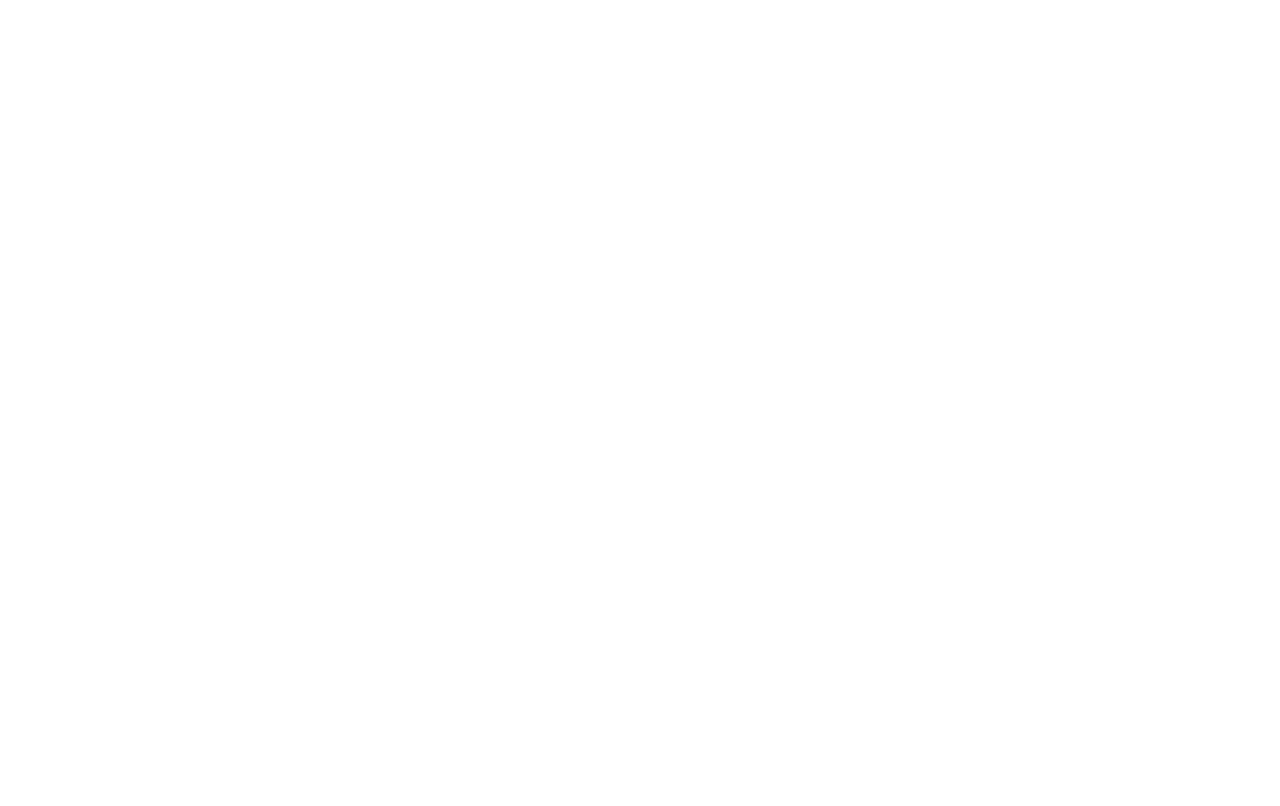
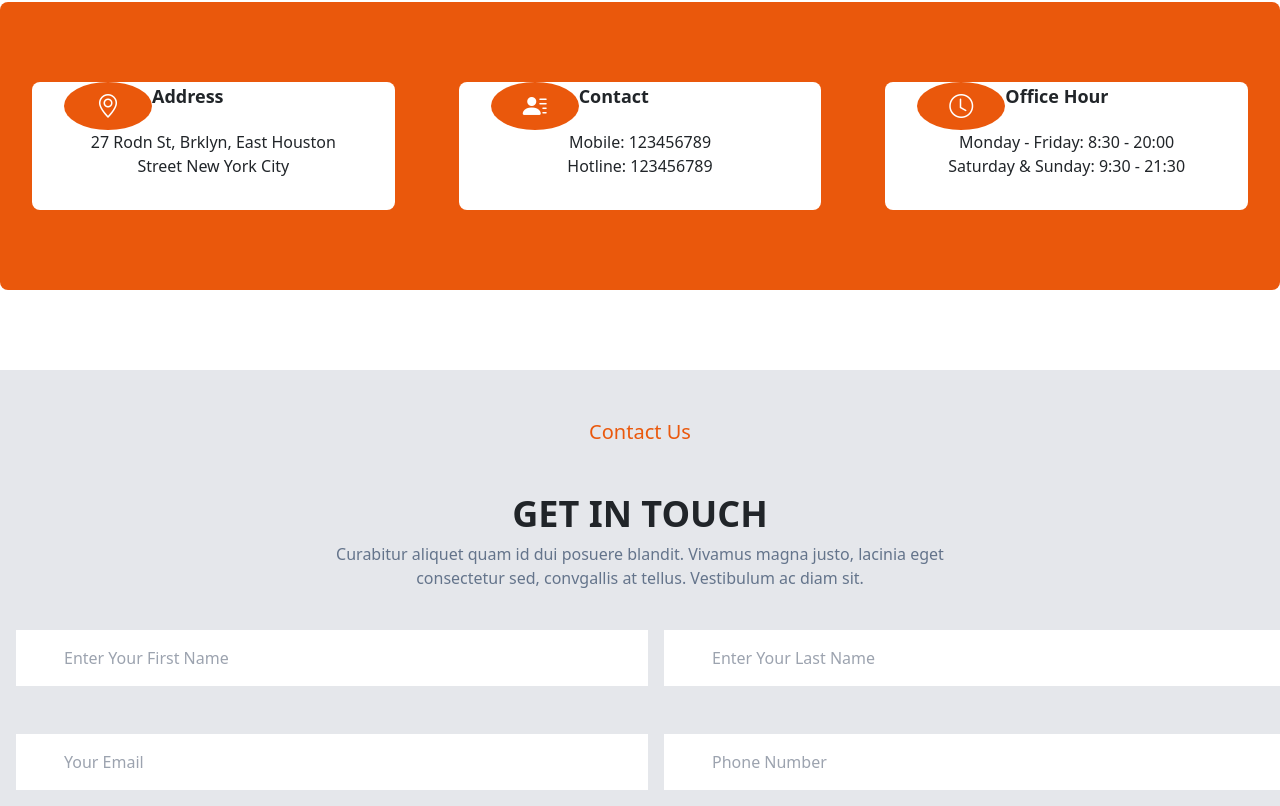
Before and after one commit to Kaveri17/AKA-_Travels, a React (Vite) app: page /contact in a window 1280 px wide. Before the commit this address had no page. Shown: the part 254-1060 px from the top of the page. Before the commit the page ends 800 px from the top, so only its background shows below. Built offline with nearby package versions, Linux system fonts and the light colour scheme.

Commit message:
9 day contact

```diff
--- a/src/App.jsx
+++ b/src/App.jsx
@@ -1,6 +1,6 @@
 import { useState } from 'react'
 import MyRoutes from './MyRoutes'
-// import Navbar from './components/Navbar'
+// import Navbar from './Components/Navbar'
 import './App.css'
 
 
--- a/src/Layout/Blogs.css
+++ b/src/Layout/Blogs.css
@@ -111,3 +111,15 @@
     border: 1px solid black;
     border-radius: 50%;
 } */
+
+
+.add{
+    border: 1px solid none;
+    border-radius: 50%;
+    background-color: rgb(234 88 12 / var(--tw-bg-opacity));
+    padding: 2px;
+}
+.btn{
+    border: 1px solid none;
+    /* text-align: center; */
+}
--- /dev/null
+++ b/src/Layout/Contact.jsx
@@ -0,0 +1,115 @@
+import React from 'react'
+import Header from './Header'
+import './Blogs.css'
+
+const Contact = () => {
+  return (
+    <>
+
+    <div className='bg-orange-600 rounded-lg my-20 py-20 '>
+        <div className='flex flex-wrap'>
+            <div className='w-1/3 h-32  px-8 '>
+                <div className='bg-white h-full rounded-lg'>
+
+                    <div className='flex px-8'>
+                    <i class=" add bi bi-geo-alt text-2xl px-8 py-2 text-white "></i>
+                  <h1 className='text-lg font-bold text-center'> Address</h1>
+
+                  </div>
+
+                  <p className='text-center'>27 Rodn St, Brklyn, East Houston </p>
+                  <p className='text-center'>Street New York City</p>
+
+                  </div>
+            </div>
+
+
+
+
+
+            <div className='w-1/3 h-32  px-8 '>
+                <div className='bg-white h-full rounded-lg'>
+
+                    <div className='flex px-8'>
+                <i class=" add bi bi-person-lines-fill text-2xl px-8 py-2 text-white"></i>
+                  <h1 className='text-lg font-bold text-center '> Contact</h1>
+                  </div>
+
+                  <p className='text-center'>Mobile: 123456789 </p>
+                  <p className='text-center'>Hotline: 123456789</p>
+
+                  </div>
+
+
+            </div>
+
+
+
+
+            <div className='w-1/3 h-32  px-8 '>
+                <div className='bg-white h-full rounded-lg'>
+
+
+                    <div className='flex px-8'>
+                <i class="add bi bi-clock text-2xl px-8 py-2 text-white"></i>
+                  <h1 className='text-lg font-bold text-center '> Office Hour</h1>
+
+                  </div>
+                  <p className='text-center'>Monday - Friday: 8:30 - 20:00</p>
+                  <p className='text-center'>Saturday & Sunday: 9:30 - 21:30</p>
+
+                  </div>
+
+
+            </div>
+
+
+
+
+        </div>
+
+
+
+    </div>
+
+
+
+    <div className='bg-gray-200 w-full h-full'>
+        <div className='text-orange-600 text-xl text-center py-12'>Contact Us</div>
+        <div className='text-4xl text-center font-black '>GET IN TOUCH</div>
+       <p className='text-center text-slate-500 py-2'> Curabitur aliquet quam id dui posuere blandit. Vivamus magna justo, lacinia eget<br/>consectetur sed, convgallis at tellus. Vestibulum ac diam sit.</p>
+
+        <div className='w-full m-3 flex py-3'>
+            <input type="text" placeholder='Enter Your First Name' className='w-1/2 bg-white me-3 py-3 px-5' />
+            {/* <input type="text" placeholder='Enter Your First Name' className="w-96 h-12 border border-gray-300 rounded-md px-4"/> */}
+            <input type="text" placeholder='Enter Your Last Name' className='w-1/2 bg-white px-5 ' />
+
+
+
+        </div>
+
+
+        <div className='w-full m-3 flex py-3'>
+        <input type="email" placeholder='Your Email'  className='w-1/2 bg-white py-3 me-3 px-5' />
+        <input type="number" placeholder='Phone Number' className='w-1/2 bg-white px-5 ' />
+        </div>
+
+        <div className='w-full m-3 py-3'>
+        <input type="text" placeholder='Write Your Comment' className=' bg-white  h-32 w-full px-5' />
+        </div>
+
+        {/* <button className='btn '>SEND MESSAGE</button> */}
+        <button className='btn  bg-orange-600 border-1 text-white font-bold justify-center items-center'>SEND MESSAGE</button>
+
+
+
+
+    </div>
+
+
+
+    </>
+  )
+}
+
+export default Contact
--- a/src/Layout/Layout.jsx
+++ b/src/Layout/Layout.jsx
@@ -2,7 +2,7 @@
 import Headers from './Headers'
 import Footer from './Footer'
 import { Outlet } from 'react-router-dom'
-import Navbar from '../components/Navbar'
+import Navbar from '../Components/Navbar'
 
 
 
@@ -12,7 +12,7 @@
     <>
         <Navbar/>
             <Outlet/>
-        <Footer/>
+        {/* <Footer/> */}
     </>
   )
 }
--- a/src/MyRoutes.jsx
+++ b/src/MyRoutes.jsx
@@ -12,7 +12,8 @@
 import BlogDetail from './Layout/BlogDetail'
 import BlogDetaill from './Layout/BlogDetaill'
 import BlogDetailll from './Layout/BlogDetailll'
-import Cart from './Pages/Cart'
+import Contact from './Layout/Contact'
+// import Cart from './Pages/Cart'
 
 
 
@@ -30,12 +31,14 @@
                     <Route path='/blogdetail' element={<BlogDetail/>}/>
                     <Route path='/blogdetaill' element={<BlogDetaill/>}/>
                     <Route path='/blogdetailll' element={<BlogDetailll/>}/>
+                    <Route path='/contact' element={<Contact/>}/>
+
 
                     <Route path='/popular' element={<Popular/>}/>
                     <Route path='/activity' element={<Activities/>}/>
 
                     <Route path='/triptypes' element={<TripTypes/>}/>
-                    <Route path='/cart' element={<Cart/>}/>
+                    {/* <Route path='/cart' element={<Cart/>}/> */}
                 </Route>
             </Routes>
         </BrowserRouter>
--- a/src/components/Navbar.css
+++ b/src/components/Navbar.css
@@ -31,10 +31,10 @@
     background: black;
   }  */
   input[type="text"] {
-    padding: 8px;
+    /* padding: 8px;
     border: 1px solid #ccc;
     border-radius: 4px;
     margin-right: 5px;
     font-size: 16px;
-    width: 200px;
+    width: 200px; */
 }
```
